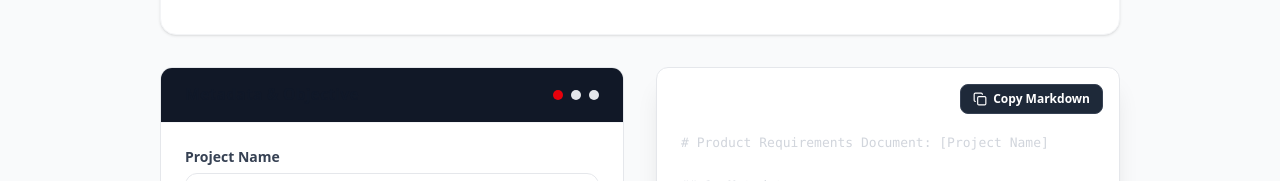
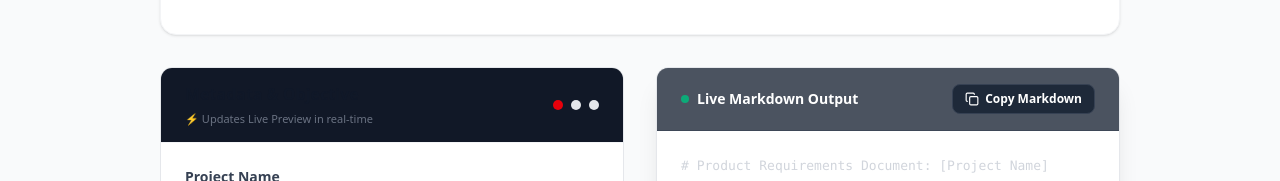
Before and after one commit to zinoo-dez/prd-for-software-developer, a Next.js app: page /tools/prd-builder in a window 1280 px wide. Shown: the part 345-526 px from the top of the page. Built offline with nearby package versions, Linux system fonts and the light colour scheme; no server answers.

Commit message:
feat: add live preview header and real-time update indicator to PRD builder UI

```diff
--- a/src/app/tools/prd-builder/page.tsx
+++ b/src/app/tools/prd-builder/page.tsx
@@ -78,11 +78,14 @@ ${data.metrics ? data.metrics.split('\n').map(line => `- ${line}`).join('\n') :
         {/* Editor Form */}
         <div className="card h-150 flex flex-col">
           <div className="card-header bg-gray-50 border-b border-gray-100 px-6 py-4 flex justify-between items-center">
-            <h2 className="font-bold text-gray-900">
-              {step === 1 && t('b_step1')}
-              {step === 2 && t('b_step2')}
-              {step === 3 && t('b_step3')}
-            </h2>
+            <div>
+              <h2 className="font-bold text-gray-900">
+                {step === 1 && t('b_step1')}
+                {step === 2 && t('b_step2')}
+                {step === 3 && t('b_step3')}
+              </h2>
+              <p className="text-[11px] text-gray-500 mt-0.5">⚡ Updates Live Preview in real-time</p>
+            </div>
             <div className="flex gap-2">
               <span className={`w-2.5 h-2.5 rounded-full ${step >= 1 ? 'bg-red-600' : 'bg-gray-200'}`} />
               <span className={`w-2.5 h-2.5 rounded-full ${step >= 2 ? 'bg-red-600' : 'bg-gray-200'}`} />
@@ -162,7 +165,11 @@ ${data.metrics ? data.metrics.split('\n').map(line => `- ${line}`).join('\n') :
 
         {/* Live Preview */}
         <div className="card h-150 flex flex-col bg-gray-900 border-gray-800 shadow-xl relative overflow-hidden">
-          <div className="absolute top-0 right-0 p-4">
+          <div className="bg-gray-800/80 border-b border-gray-700/60 px-6 py-4 flex justify-between items-center shrink-0">
+            <h2 className="font-bold text-white text-sm flex items-center gap-2">
+              <span className="w-2 h-2 rounded-full bg-emerald-500 animate-pulse"></span>
+              Live Markdown Output
+            </h2>
             <button
               onClick={handleCopy}
               className="flex items-center gap-1.5 px-3 py-1.5 bg-gray-800 hover:bg-gray-700 text-white rounded-lg text-xs font-semibold transition-colors border border-gray-700"
@@ -171,7 +178,7 @@ ${data.metrics ? data.metrics.split('\n').map(line => `- ${line}`).join('\n') :
               {copied ? t('b_copied') : t('b_btn_copy')}
             </button>
           </div>
-          <div className="p-6 pt-16 grow overflow-y-auto">
+          <div className="p-6 grow overflow-y-auto">
             <pre className="text-[13px] text-gray-300 font-mono whitespace-pre-wrap leading-relaxed">
               {generateMarkdown()}
             </pre>
```
